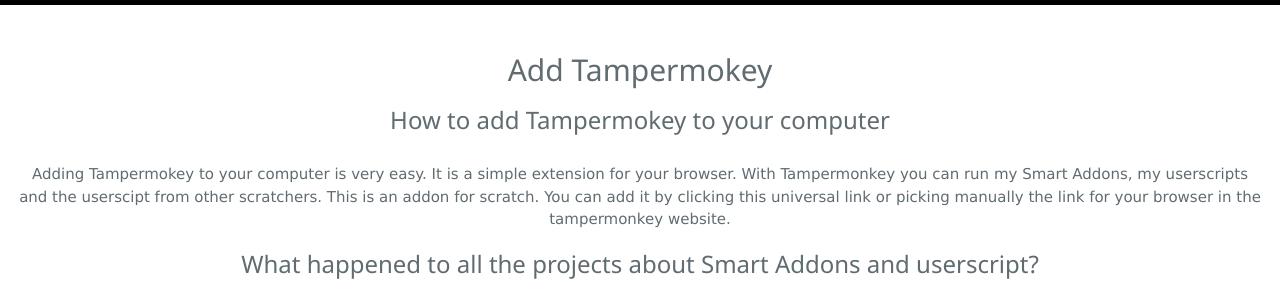
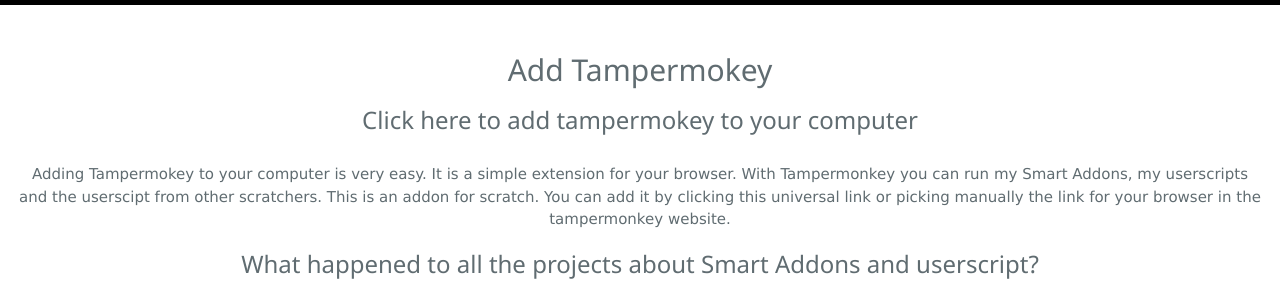
Before and after one commit to JuegOStrower/juegostrower.github.io, a Jekyll site: the page tampermonkey/index.html, which Jekyll copies as it is, in a window 1280 px wide. Shown: the part 326-620 px from the top of the page. Built offline with Jekyll 4.4.1, drawn with Linux system fonts in a browser that asks for light colours; comment, search, counter and statistics services are not loaded.

```diff
--- a/tampermonkey/index.html
+++ b/tampermonkey/index.html
@@ -30,9 +30,9 @@
     <div style="min-height: calc(100vh - 331px - 54px);" class="w3-highway-blue w3-center">
       <div class="w3-padding-32">
         <h2>Add Tampermokey</h2>
-        <h3>How to add Tampermokey to your computer</h3>
+        <h3><a href="add">Click here to add tampermokey to your computer</a></h3>
         <div class="w3-container w3-responsive">
-          <p>Adding Tampermokey to your computer is very easy. It is a simple extension for your browser. With Tampermonkey you can run my Smart Addons, my userscripts and the userscipt from other scratchers. This is an addon for scratch. You can add it by clicking <a href="add">this</a> universal link or picking manually the link for your browser in the <a href="https://tampermonkey.net/">tampermonkey website</a>.</p>
+          <p>Adding Tampermokey to your computer is very easy. It is a simple extension for your browser. With Tampermonkey you can run my Smart Addons, my userscripts and the userscipt from other scratchers. This is an addon for scratch. You can add it by clicking <a href="add">this universal link</a> or picking manually the link for your browser in the <a href="https://tampermonkey.net/">tampermonkey website</a>.</p>
 		  <h3>What happened to all the projects about Smart Addons and userscript?</h3>
 		  The answer is very simple, Scratch doesn't allow them anymore. Althought, you can continue using them. The Scratch Team only has blocked anouncing userscript in the website. I had to move all my smart addons (userscripts) to smart bookmarks (javascript clickeable bookmarks). You can see the original discuss in <a href="https://scratch.mit.edu/discuss/topic/284272/">this link</a>.</p>
         </div>
```
